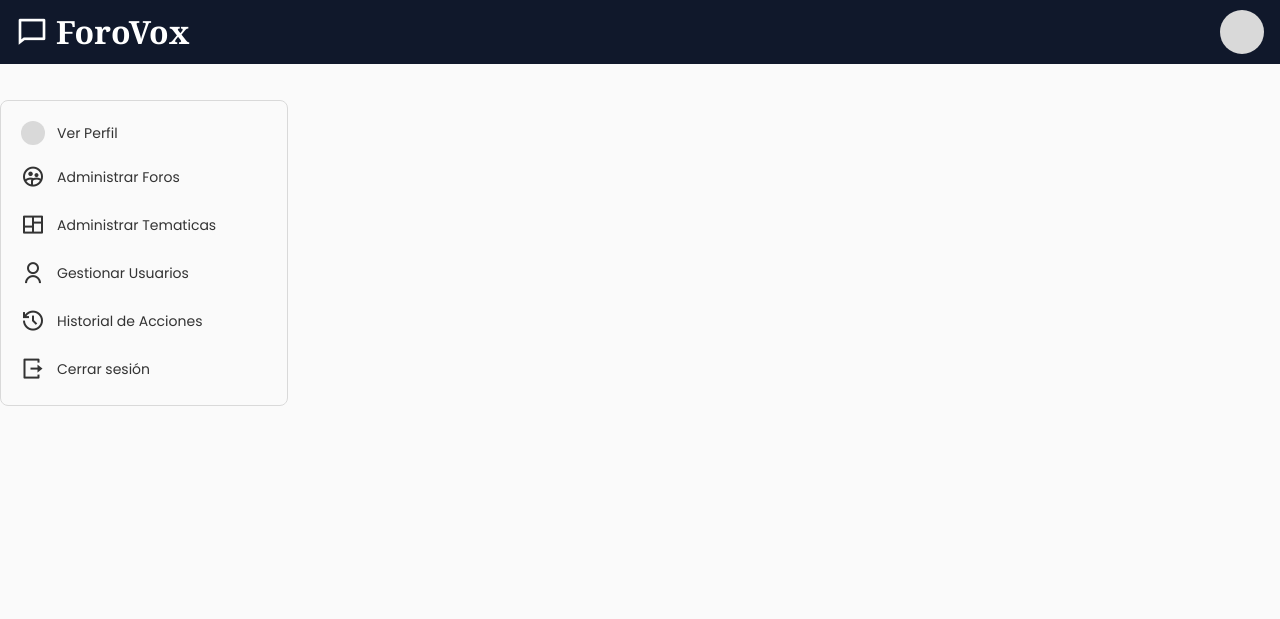
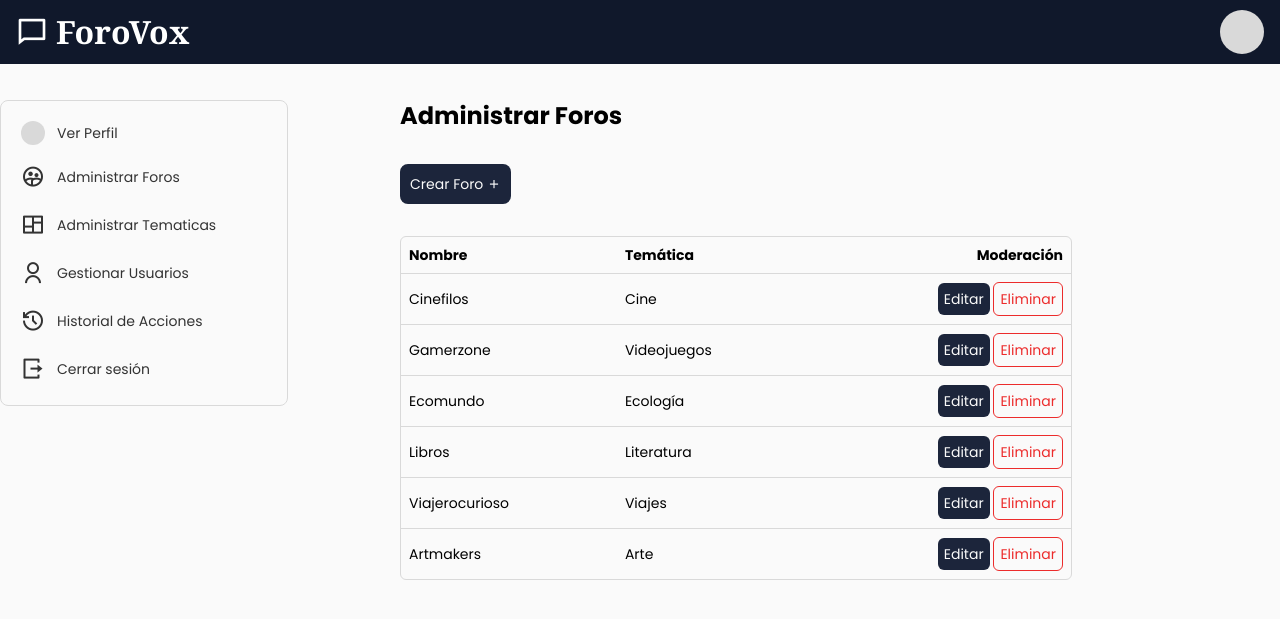
Before and after one commit to johan2160/Sistema-de-Foros, a Django app: page /administrar_foros/ in a window 1280 px wide. Shown: the top 619 px of the page. Run offline with Django 5.2, Linux system fonts and the light colour scheme; some libraries are stand-ins or nearby versions.

Commit message:
Agregar sección para administrar foros en la vista de administración
- Se añadió un nuevo contenedor con un encabezado "Administrar Foros" y un botón para crear nuevos foros.
- Se implementó una tabla que muestra una lista de foros, incluyendo sus nombres, temáticas y opciones para editar o eliminar.
- Se añadieron clases de diseño CSS para mejorar la presentación de la tabla y los botones, asegurando una experiencia de usuario más interactiva y atractiva.

```diff
--- a/foros/templates/administrar_foros.html
+++ b/foros/templates/administrar_foros.html
@@ -7,6 +7,100 @@ ForoVox | Administrar Foros
 {% block content %}
 
 {% include 'components/admin-display.html' %}
-
+<div class="flex justify-center">
+  <div class="flex flex-col items-center xl:items-start max-w-7xl w-full px-4 xl:pl-[25rem]">
+    <h2 class="font-bold text-2xl mb-8">Administrar Foros</h2>
+    <a href="/crear_foro/">
+      <button
+        class="p-[0.625rem] mb-8 rounded-lg text-sm bg-[#1c253b] text-[#fafafa] transition-colors hover:bg-[#24304C]">Crear
+        Foro <i class="ri-add-line"></i></button>
+    </a>
+    <div class="max-w-2xl w-full border rounded-md border-[#D9D9D9]">
+      <table class="w-full table-auto text-sm">
+        <thead class="">
+          <tr class="border-b border-[#D9D9D9] hover:bg-[#F1F3F8] transition-colors">
+            <th class="text-left p-2">Nombre</th>
+            <th class="text-left p-2">Temática</th>
+            <th class="text-right p-2">Moderación</th>
+          </tr>
+        </thead>
+        <tbody>
+          <tr class="border-b border-[#D9D9D9] hover:bg-[#F1F3F8] transition-colors">
+            <td class="text-left p-2">Cinefilos</td>
+            <td class="text-left p-2">Cine</td>
+            <td class="text-right p-2">
+              <a href="/editar_foro/">
+                <button
+                  class="rounded-md bg-[#1c253b] text-[#fafafa] p-1.5 transition-colors hover:bg-[#24304C]">Editar</button>
+              </a>
+              <button
+                class="flex-1 rounded-md bg-[#fafafa] text-[#ec2c2c] border border-[#ec2c2c] p-1.5 transition-colors hover:bg-[#F2F2F2]">Eliminar</button>
+            </td>
+          </tr>
+          <tr class="border-b border-[#D9D9D9] hover:bg-[#F1F3F8] transition-colors">
+            <td class="text-left p-2">Gamerzone</td>
+            <td class="text-left p-2">Videojuegos</td>
+            <td class="text-right p-2">
+              <a href="/editar_foro/">
+                <button
+                  class="rounded-md bg-[#1c253b] text-[#fafafa] p-1.5 transition-colors hover:bg-[#24304C]">Editar</button>
+              </a>
+              <button
+                class="flex-1 rounded-md bg-[#fafafa] text-[#ec2c2c] border border-[#ec2c2c] p-1.5 transition-colors hover:bg-[#F2F2F2]">Eliminar</button>
+            </td>
+          </tr>
+          <tr class="border-b border-[#D9D9D9] hover:bg-[#F1F3F8] transition-colors">
+            <td class="text-left p-2">Ecomundo</td>
+            <td class="text-left p-2">Ecología</td>
+            <td class="text-right p-2">
+              <a href="/editar_foro/">
+                <button
+                  class="rounded-md bg-[#1c253b] text-[#fafafa] p-1.5 transition-colors hover:bg-[#24304C]">Editar</button>
+              </a>
+              <button
+                class="flex-1 rounded-md bg-[#fafafa] text-[#ec2c2c] border border-[#ec2c2c] p-1.5 transition-colors hover:bg-[#F2F2F2]">Eliminar</button>
+            </td>
+          </tr>
+          <tr class="border-b border-[#D9D9D9] hover:bg-[#F1F3F8] transition-colors">
+            <td class="text-left p-2">Libros</td>
+            <td class="text-left p-2">Literatura</td>
+            <td class="text-right p-2">
+              <a href="/editar_foro/">
+                <button
+                  class="rounded-md bg-[#1c253b] text-[#fafafa] p-1.5 transition-colors hover:bg-[#24304C]">Editar</button>
+              </a>
+              <button
+                class="flex-1 rounded-md bg-[#fafafa] text-[#ec2c2c] border border-[#ec2c2c] p-1.5 transition-colors hover:bg-[#F2F2F2]">Eliminar</button>
+            </td>
+          </tr>
+          <tr class="border-b border-[#D9D9D9] hover:bg-[#F1F3F8] transition-colors">
+            <td class="text-left p-2">Viajerocurioso</td>
+            <td class="text-left p-2">Viajes</td>
+            <td class="text-right p-2">
+              <a href="/editar_foro/">
+                <button
+                  class="rounded-md bg-[#1c253b] text-[#fafafa] p-1.5 transition-colors hover:bg-[#24304C]">Editar</button>
+              </a>
+              <button
+                class="flex-1 rounded-md bg-[#fafafa] text-[#ec2c2c] border border-[#ec2c2c] p-1.5 transition-colors hover:bg-[#F2F2F2]">Eliminar</button>
+            </td>
+          </tr>
+          <tr class="hover:bg-[#F1F3F8] transition-colors">
+            <td class="text-left p-2">Artmakers</td>
+            <td class="text-left p-2">Arte</td>
+            <td class="text-right p-2">
+              <a href="/editar_foro/">
+                <button
+                  class="rounded-md bg-[#1c253b] text-[#fafafa] p-1.5 transition-colors hover:bg-[#24304C]">Editar</button>
+              </a>
+              <button
+                class="flex-1 rounded-md bg-[#fafafa] text-[#ec2c2c] border border-[#ec2c2c] p-1.5 transition-colors hover:bg-[#F2F2F2]">Eliminar</button>
+            </td>
+          </tr>
+        </tbody>
+      </table>
+    </div>
+  </div>
+</div>
 
 {% endblock %}
```
